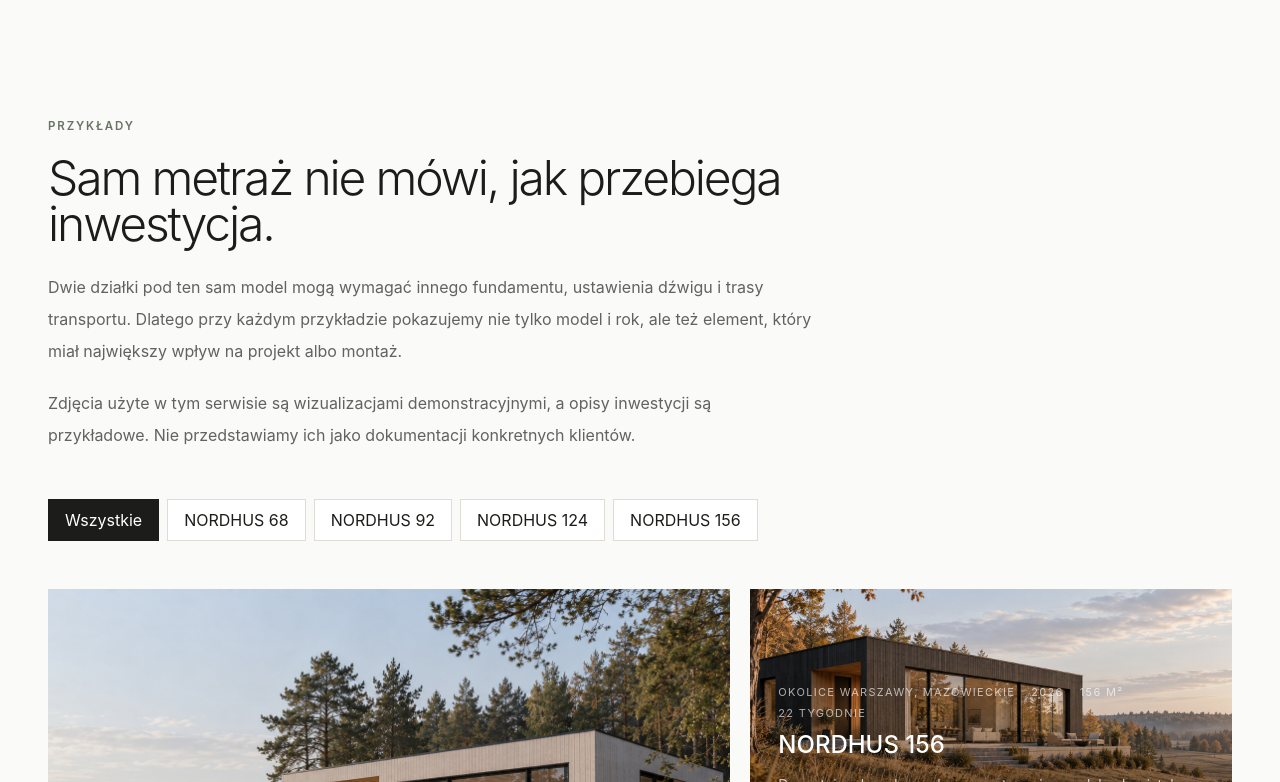
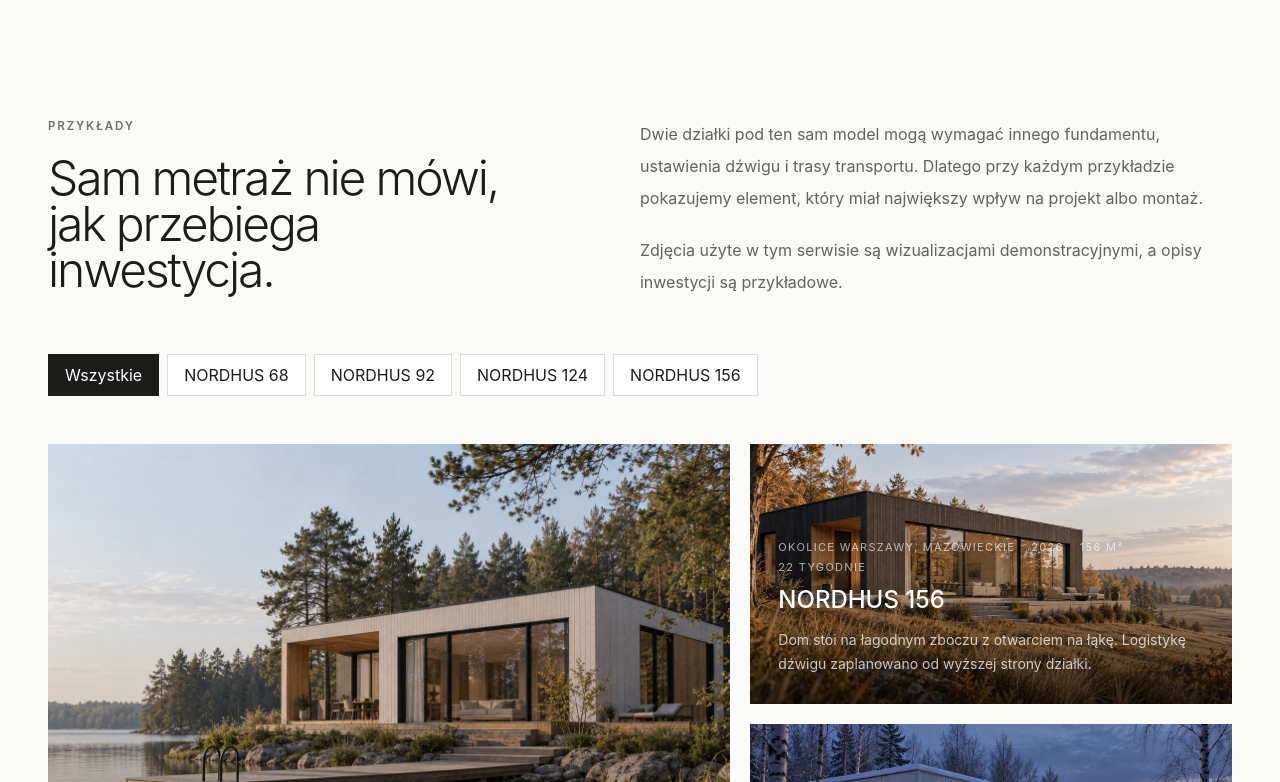
Before and after one commit to jakubskrzypiec/nordhus, a Next.js app: page /realizacje in a window 1280 px wide. Shown: the part 658-1440 px from the top of the page. Built offline with nearby package versions, Linux system fonts and the light colour scheme.

Commit message:
Part 2: redesign realizations page

```diff
--- a/app/realizacje/page.js
+++ b/app/realizacje/page.js
@@ -1,7 +1,50 @@
-import Hero from "@/components/Hero";import Container from "@/components/Container";import CTA from "@/components/CTA";import RealizationsGrid from "@/components/RealizationsGrid";
+import Hero from "@/components/Hero";
+import Container from "@/components/Container";
+import CTA from "@/components/CTA";
+import FullBleedImage from "@/components/FullBleedImage";
+import RealizationsGrid from "@/components/RealizationsGrid";
+
 export const metadata={title:"Realizacje domów modułowych",description:"Przykładowe realizacje NORDHUS z informacją o modelu, metrażu, czasie realizacji i warunkach działki."};
-export default function Page(){return <><Hero image="/images/realizacja-1.jpg" alt="Przykładowa realizacja NORDHUS nad jeziorem" eyebrow="REALIZACJE" title={<>Różne działki.<br/>Ten sam system budowy.</>} text="Poniższe realizacje są materiałem demonstracyjnym pokazującym różne scenariusze działki, logistyki i zmian funkcjonalnych."/>
-<section className="section-space"><Container><div className="max-w-3xl"><p className="eyebrow text-[var(--sage)]">Przykłady</p><h2 className="display mt-5 text-4xl md:text-5xl">Sam metraż nie mówi, jak przebiega inwestycja.</h2><p className="mt-6 leading-8 text-[var(--muted)]">Dwie działki pod ten sam model mogą wymagać innego fundamentu, ustawienia dźwigu i trasy transportu. Dlatego przy każdym przykładzie pokazujemy nie tylko model i rok, ale też element, który miał największy wpływ na projekt albo montaż.</p><p className="mt-5 leading-8 text-[var(--muted)]">Zdjęcia użyte w tym serwisie są wizualizacjami demonstracyjnymi, a opisy inwestycji są przykładowe. Nie przedstawiamy ich jako dokumentacji konkretnych klientów.</p></div><div className="mt-12"><RealizationsGrid/></div></Container></section>
-<section className="section-space bg-[#f1f0eb]"><Container><p className="eyebrow text-[var(--sage)]">Co sprawdzamy przed montażem</p><h2 className="display mt-5 text-4xl md:text-5xl">Dojazd, dźwig, fundament i pogoda.</h2><div className="mt-10 grid gap-8 md:grid-cols-2 lg:grid-cols-4">{[["01","Trasa transportu","Szerokość drogi, promienie skrętu, tonaż, gałęzie, linie napowietrzne i możliwość czasowego zatrzymania zestawu."],["02","Plac dla dźwigu","Nośność podłoża, wysięg do fundamentu, możliwość rozstawienia podpór i strefa bezpiecznej pracy."],["03","Fundament","Wymiary, poziomy, punkty przyłączy i tolerancje zgodne z dokumentacją montażową."],["04","Okno pogodowe","Wiatr, oblodzenie i warunki, które mogą uniemożliwić bezpieczne podnoszenie modułów."]].map(([n,a,b])=><div key={n} className="border-t border-[var(--line)] pt-5"><p className="text-sm text-[var(--muted)]">{n}</p><h3 className="mt-3 text-xl font-medium">{a}</h3><p className="mt-3 leading-7 text-[var(--muted)]">{b}</p></div>)}</div></Container></section>
-<section className="section-space"><Container className="grid gap-10 lg:grid-cols-2"><div><p className="eyebrow text-[var(--sage)]">Zmiany względem modelu</p><h2 className="display mt-5 text-4xl md:text-5xl">Najpierw funkcja, potem detal.</h2></div><div className="space-y-5 leading-8 text-[var(--muted)]"><p>Najczęściej modyfikujemy ściany działowe, funkcję jednego pokoju, szerokość kuchni i wybrane otwory okienne. Zmiany zatwierdzamy zanim powstaną rysunki produkcyjne.</p><p>Zmiany w głównej konstrukcji, znaczne powiększanie przeszkleń albo przesuwanie pionów instalacyjnych mogą zwiększyć cenę i wydłużyć projekt. Zawsze pokazujemy ten wpływ przed zatwierdzeniem wariantu.</p><p>Na działkach pochyłych większe znaczenie ma fundament i logistyka niż sama bryła. Na działkach leśnych sprawdzamy dodatkowo korony drzew i miejsce pracy dźwigu.</p></div></Container></section>
-<CTA title="Sprawdź logistykę swojej działki." text="Podeślij numer działki lub link do mapy. Wstępnie ocenimy dojazd, ustawienie domu i modele, które warto dalej analizować."/></>}
+
+export default function Page(){return <>
+<Hero image="/images/realizacja-1.jpg" alt="Przykładowa realizacja NORDHUS nad jeziorem" eyebrow="REALIZACJE" title={<>Różne działki.<br/>Ten sam system budowy.</>} text="Poniższe realizacje są materiałem demonstracyjnym pokazującym różne scenariusze działki, logistyki i zmian funkcjonalnych."/>
+
+<section className="section-space">
+ <Container>
+  <div className="grid grid-cols-12 gap-y-10">
+   <div className="col-span-12 lg:col-span-5">
+    <p className="eyebrow text-[var(--sage)]">Przykłady</p>
+    <h2 className="display mt-5 text-4xl md:text-5xl">Sam metraż nie mówi, jak przebiega inwestycja.</h2>
+   </div>
+   <div className="col-span-12 lg:col-span-6 lg:col-start-7">
+    <p className="max-w-[68ch] leading-8 text-[var(--muted)]">Dwie działki pod ten sam model mogą wymagać innego fundamentu, ustawienia dźwigu i trasy transportu. Dlatego przy każdym przykładzie pokazujemy element, który miał największy wpływ na projekt albo montaż.</p>
+    <p className="mt-5 max-w-[68ch] leading-8 text-[var(--muted)]">Zdjęcia użyte w tym serwisie są wizualizacjami demonstracyjnymi, a opisy inwestycji są przykładowe.</p>
+   </div>
+  </div>
+  <div className="mt-14"><RealizationsGrid/></div>
+ </Container>
+</section>
+
+<FullBleedImage image="/images/realizacja-3.jpg" alt="Zimowy scenariusz domu NORDHUS" eyebrow="MONTAŻ ZIMĄ" title="Pogoda zmienia logistykę, nie cały proces." text="Produkcja pozostaje w hali. Na działce kluczowe są warunki bezpiecznej pracy dźwigu, przejezdność drogi i przygotowanie fundamentu."/>
+
+<section className="section-space bg-[#f1f0eb]">
+ <Container>
+  <div className="grid grid-cols-12 gap-y-10">
+   <div className="col-span-12 lg:col-span-4">
+    <p className="eyebrow text-[var(--sage)]">Przed montażem</p>
+    <h2 className="display mt-5 text-4xl md:text-5xl">Cztery rzeczy, które sprawdzamy na działce.</h2>
+   </div>
+   <div className="col-span-12 grid gap-8 md:grid-cols-2 lg:col-span-7 lg:col-start-6">
+    {[
+     ["01","Trasa transportu","Szerokość drogi, promienie skrętu, tonaż, gałęzie i linie napowietrzne."],
+     ["02","Plac dla dźwigu","Nośność podłoża, wysięg do fundamentu i strefa pracy podpór."],
+     ["03","Fundament","Wymiary, poziomy, punkty przyłączy i tolerancje zgodne z dokumentacją."],
+     ["04","Okno pogodowe","Wiatr, oblodzenie i warunki uniemożliwiające bezpieczne podnoszenie modułów."]
+    ].map(([n,a,b])=><div key={n} className="border-t border-[var(--line)] pt-5"><p className="text-sm text-[var(--muted)]">{n}</p><h3 className="mt-3 text-xl font-medium">{a}</h3><p className="mt-3 leading-7 text-[var(--muted)]">{b}</p></div>)}
+   </div>
+  </div>
+ </Container>
+</section>
+
+<CTA title="Sprawdź logistykę swojej działki." text="Podeślij numer działki lub link do mapy. Wstępnie ocenimy dojazd, ustawienie domu i modele, które warto dalej analizować."/>
+</>}
```
